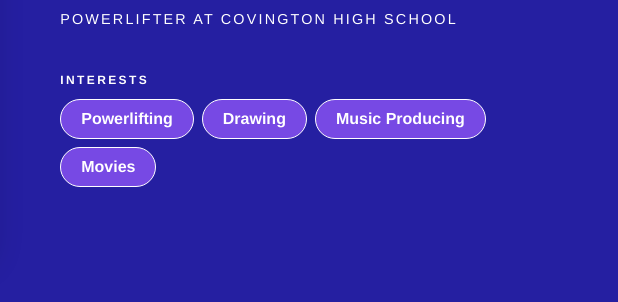
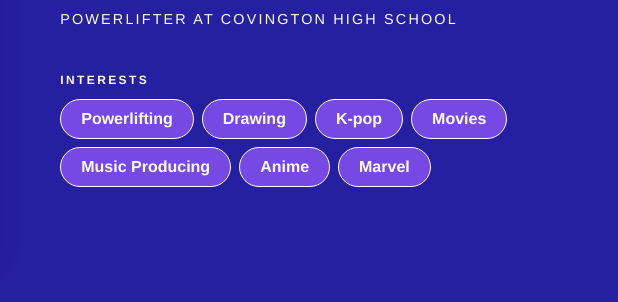
Before and after one commit to padmetalbot/padmetalbot.github.io, a plain HTML site: page index.html in a window 1280 px wide. Shown: the part 410-712 px from the top of the page, 513-1131 px from the left. Drawn offline with Linux system fonts and the light colour scheme.

Commit message:
finished first website

```diff
--- a/index.html
+++ b/index.html
@@ -30,8 +30,11 @@
     <ul>
       <li>Powerlifting</li>
       <li>Drawing</li>
+      <li>K-pop</li>
+       <li>Movies</li>
       <li>Music Producing</li>
-      <li>Movies</li>
+      <li>Anime</li>
+      <li>Marvel</li>
     </ul>
     </div>
   </main>
```
